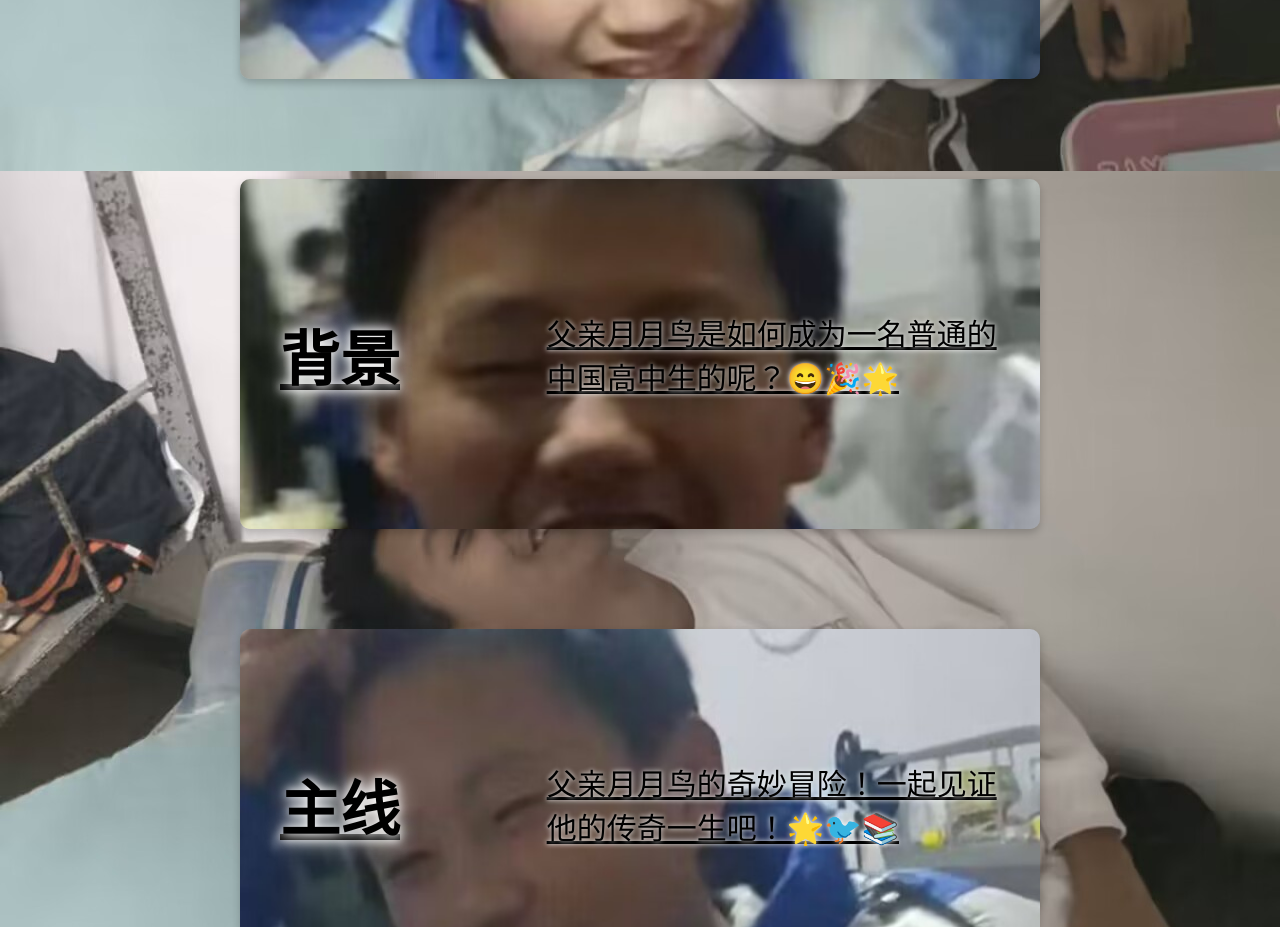
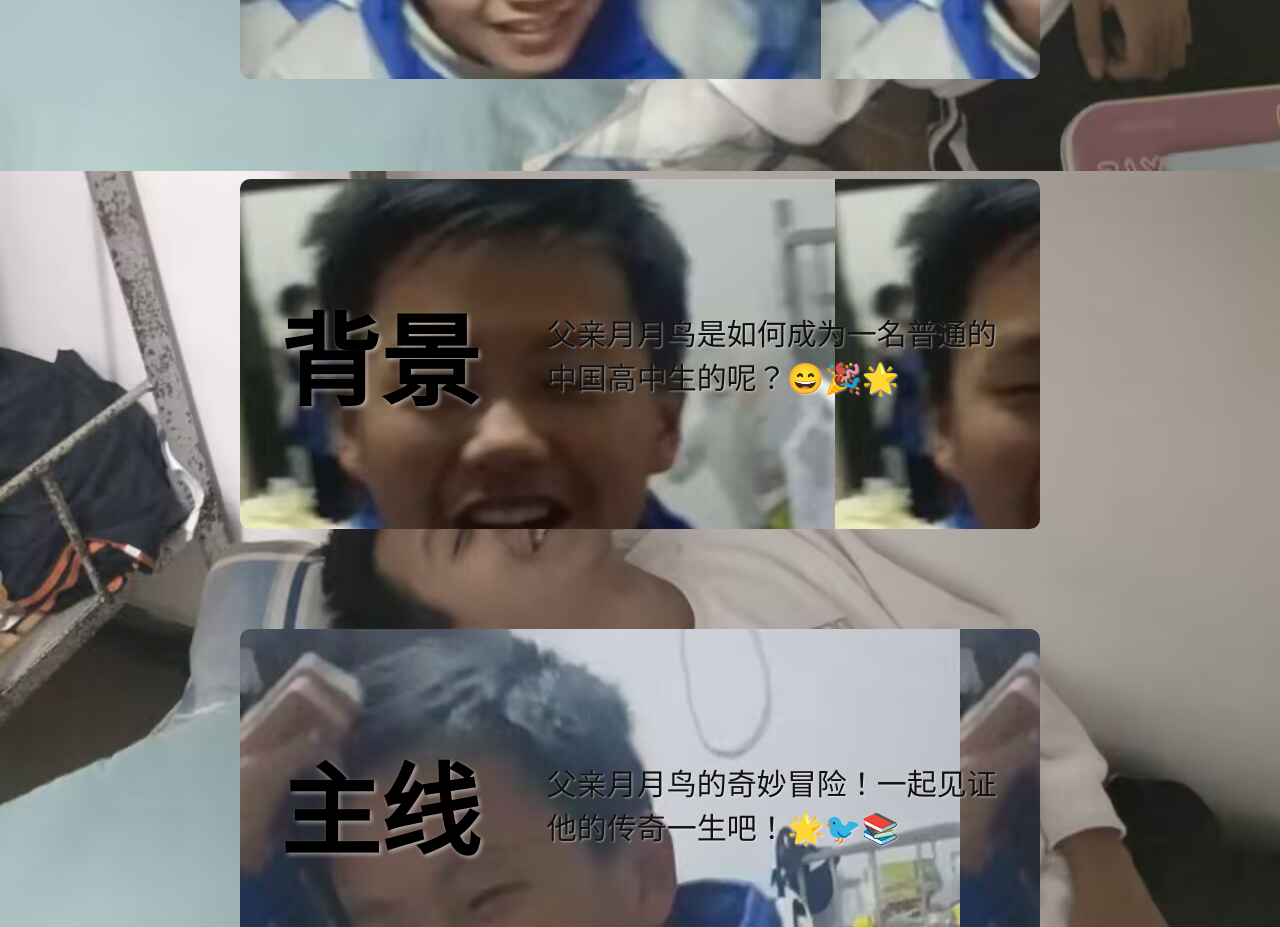
Before and after one commit to chengjoj/chengjoj.github.io, a plain HTML site: page index.html in a window 1280 px wide. Shown: the part 789-1716 px from the top of the page. Drawn offline with Linux system fonts and the light colour scheme; grey boxes are pictures that could not be loaded.

Commit message:
Update styles.css

```diff
--- a/styles.css
+++ b/styles.css
@@ -115,24 +115,22 @@ body, html {
 
 /* 按钮样式 */
 .button {
-    width: 800px; /* 按钮宽度固定为800px */
-    height: 350px; /* 按钮高度 */
-    margin: 100px auto; /* 水平居中并增加垂直间距 */
+    width: 800px; /* 与弹跳容器宽度一致 */
+    height: 350px; /* 比弹跳容器稍高 */
+    margin: 100px auto; /* 水平居中 */
     display: flex;
     align-items: center;
     border-radius: 10px;
     overflow: hidden;
     position: relative;
-    color: #000; /* 最黑的字体颜色 */
+    color: #000; /* 文字颜色 */
     transition: transform 0.3s; /* 过渡效果 */
-    box-shadow: 0 4px 8px rgba(0, 0, 0, 0.2); /* 添加阴影效果 */
-    background-color: rgba(255, 255, 255, 0.3); /* 半透明背景 */
-    background-size: cover; /* 背景图片覆盖整个按钮 */
-    background-position: center; /* 背景图片居中 */
+    background-color: rgba(255, 255, 255, 0.8); /* 透明效果 */
+    text-decoration: none; /* 移除下划线 */
 }
 
 .button::before {
-    content: "";
+    content: '';
     position: absolute;
     top: 0;
     left: 0;
@@ -140,14 +138,13 @@ body, html {
     bottom: 0;
     background-size: cover;
     background-position: center;
-    opacity: 0.5; /* 透明度设置 */
-    z-index: 0; /* 确保背景在文本之下 */
-    border-radius: 10px; /* 与按钮的border-radius保持一致 */
+    opacity: 0.5; /* 背景图片的透明效果 */
+    z-index: 0; /* 确保背景在最底层 */
 }
 
 .button-text {
     position: relative;
-    z-index: 2; /* 确保文本在最上层 */
+    z-index: 1; /* 确保文本在背景之上 */
     width: 100%;
     display: flex;
     justify-content: space-between;
@@ -172,16 +169,16 @@ body, html {
 
 .button h2 {
     margin: 0;
-    font-size: 60px; /* 进一步增加字体大小 */
-    color: #000; /* 最黑的字体颜色 */
-    text-shadow: 0 0 10px rgba(255, 255, 255, 1), 0 0 20px rgba(255, 255, 255, 1); /* 使用白色阴影增加对比度 */
+    font-size: 100px; /* 增大字体大小 */
+    color: #000; /* 最黑的文字颜色 */
+    text-shadow: 2px 2px 4px rgba(255, 255, 255, 0.5); /* 添加白色阴影以增强对比度 */
 }
 
 .button p {
     margin: 0;
-    font-size: 30px; /* 进一步增加字体大小 */
-    color: #000; /* 最黑的字体颜色 */
-    text-shadow: 0 0 5px rgba(255, 255, 255, 1); /* 使用白色阴影增加对比度 */
+    font-size: 30px; /* 增大字体大小 */
+    color: #111; /* 最黑的文字颜色 */
+    text-shadow: 1px 1px 2px rgba(255, 255, 255, 0.5); /* 添加白色阴影以增强对比度 */
 }
 
 .button:hover, .button:focus {
@@ -190,16 +187,6 @@ body, html {
 
 .button:active {
     transform: scale(0.95);
-}
-
-/* 确保按钮内的<a>标签没有下划线 */
-.button a {
-    text-decoration: none; /* 移除下划线 */
-    color: inherit; /* 继承字体颜色 */
-}
-
-.button a:hover, .button a:focus {
-    text-decoration: none; /* 移除悬停和聚焦时的下划线 */
 }
 
 /* 顶部横栏样式 */
@@ -222,10 +209,7 @@ body, html {
     cursor: pointer;
     padding: 10px 15px;
     font-size: 16px;
-    pointer-events: auto; /* 确保允许点击事件 */
 }
-
-/* ... 其他样式 ... */
 
 /* 侧边菜单样式 */
 .side-menu {
@@ -271,8 +255,6 @@ body, html {
     margin-top: auto; /* 将底部文字推到底部 */
 }
 
-/* ... 其他样式 ... */
-
 /* 背景音乐选择界面样式 */
 .background-music-menu {
     position: fixed;
```
